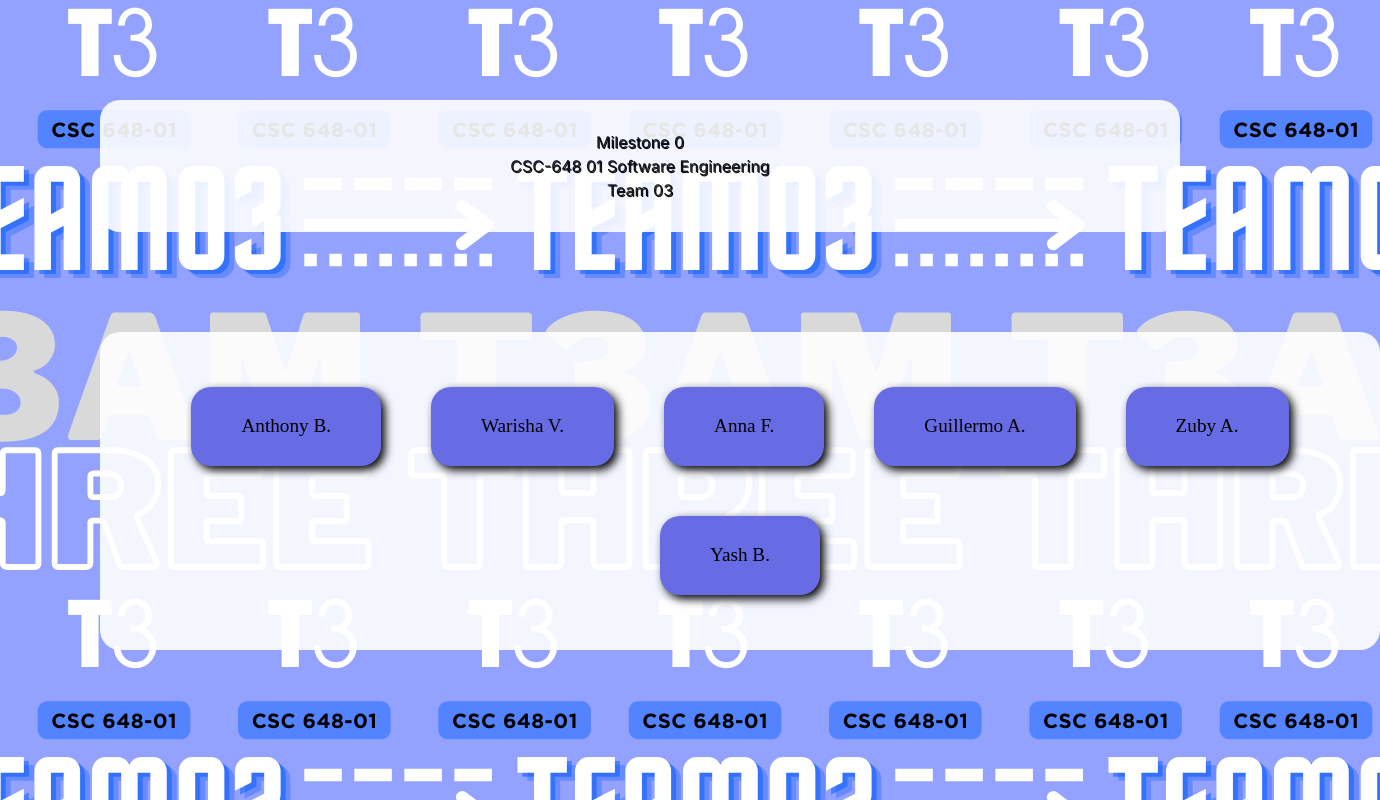
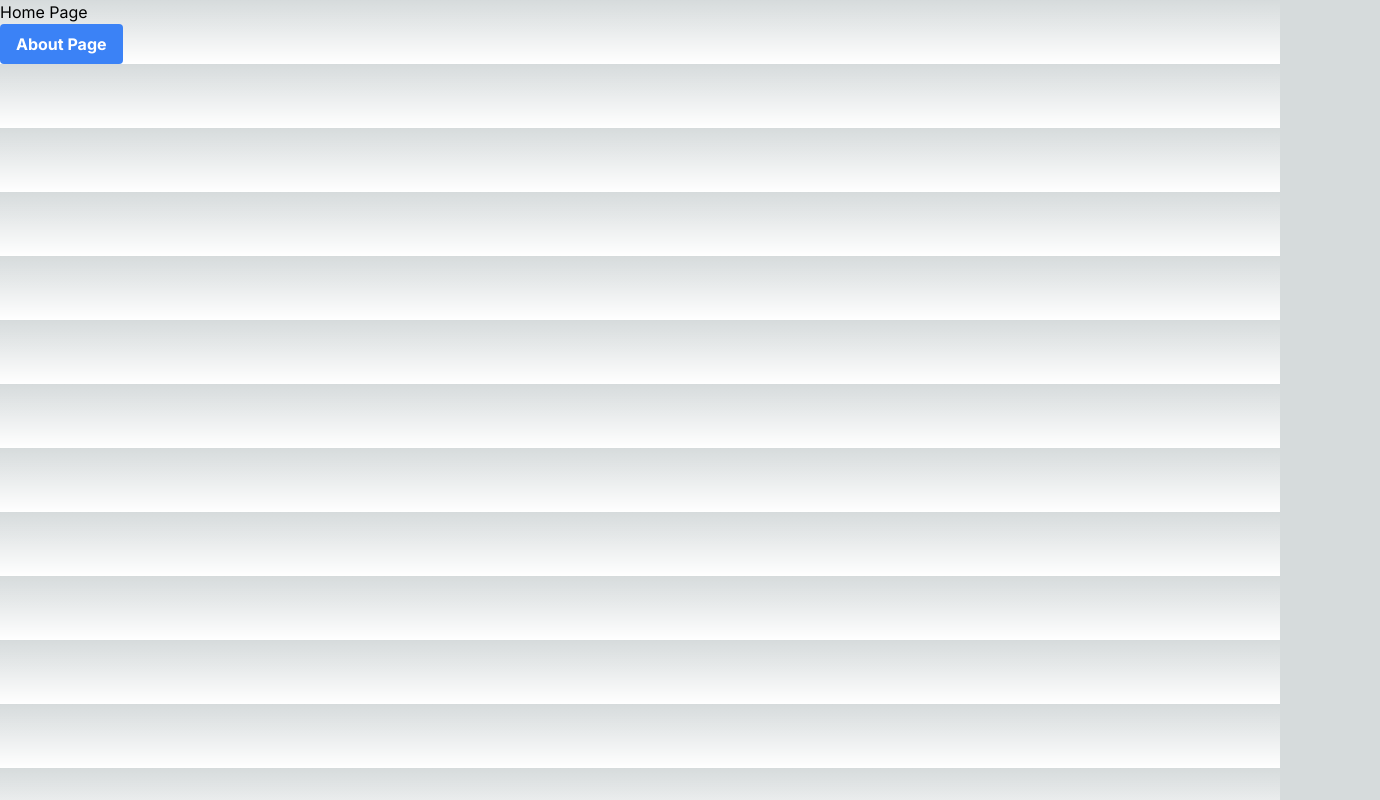
Before and after one commit to keyprocedure/social-playlist-network, a Next.js app in the folder application/beatlink/: page / in a window 1280 px wide. Shown: the whole page, 1380 px wide, since content can reach past the window. Built offline with nearby package versions, Linux system fonts and the light colour scheme.

Commit message:
add temp home page to link to about page

```diff
--- /dev/null
+++ b/application/beatlink/src/app/about/page.js
@@ -0,0 +1,34 @@
+import Image from "next/image";
+import "../../../public/css/about.css";
+
+export default function About() {
+    return (
+        <div>
+            <div className="title">
+                <h1>Milestone 0</h1>
+                <h2>CSC-648 01 Software Engineering</h2>
+                <h3>Team 03</h3>
+            </div>
+            <div className="container">
+                <a href="about/anthony">
+                    <button>Anthony B.</button>
+                </a>
+                <a href="about/warisha">
+                    <button>Warisha V.</button>
+                </a>
+                <a href="about/anna">
+                    <button>Anna F.</button>
+                </a>
+                <a href="about/guillermo">
+                    <button>Guillermo A.</button>
+                </a>
+                <a href="about/zuby">
+                    <button>Zuby A.</button>
+                </a>
+                <a href="about/yash">
+                    <button>Yash B.</button>
+                </a>
+            </div>
+        </div>
+    );
+}
--- a/application/beatlink/src/app/page.js
+++ b/application/beatlink/src/app/page.js
@@ -1,34 +1,14 @@
+import React from "react";
 import Image from "next/image";
-import "../../public/css/about.css";
 
 export default function Home() {
   return (
-    <div>
-      <div className="title">
-        <h1>Milestone 0</h1>
-        <h2>CSC-648 01 Software Engineering</h2>
-        <h3>Team 03</h3>
-      </div>
-      <div className="container">
-        <a href="about/anthony">
-          <button>Anthony B.</button>
-        </a>
-        <a href="about/warisha">
-          <button>Warisha V.</button>
-        </a>
-        <a href="about/anna">
-          <button>Anna F.</button>
-        </a>
-        <a href="about/guillermo">
-          <button>Guillermo A.</button>
-        </a>
-        <a href="about/zuby">
-          <button>Zuby A.</button>
-        </a>
-        <a href="about/yash">
-          <button>Yash B.</button>
-        </a>
-      </div>
-    </div>
+    <>
+      <h1>Home Page</h1>
+      <a href="/about">
+        <button className="bg-blue-500 hover:bg-blue-700 text-white font-bold py-2 px-4 rounded" href="/about">About Page</button>
+      </a>
+    </>
+
   );
 }
--- a/application/beatlink/tailwind.config.js
+++ b/application/beatlink/tailwind.config.js
@@ -4,6 +4,7 @@ module.exports = {
     "./src/pages/**/*.{js,ts,jsx,tsx,mdx}",
     "./src/components/**/*.{js,ts,jsx,tsx,mdx}",
     "./src/app/**/*.{js,ts,jsx,tsx,mdx}",
+    "./src/**/*.{js,ts,jsx,tsx,mdx}"
   ],
   theme: {
     extend: {
```
Also changed, not shown: application/beatlink/package.json (+5 -5 lines), 1 other file (tests, documents, lock files or other folders).
